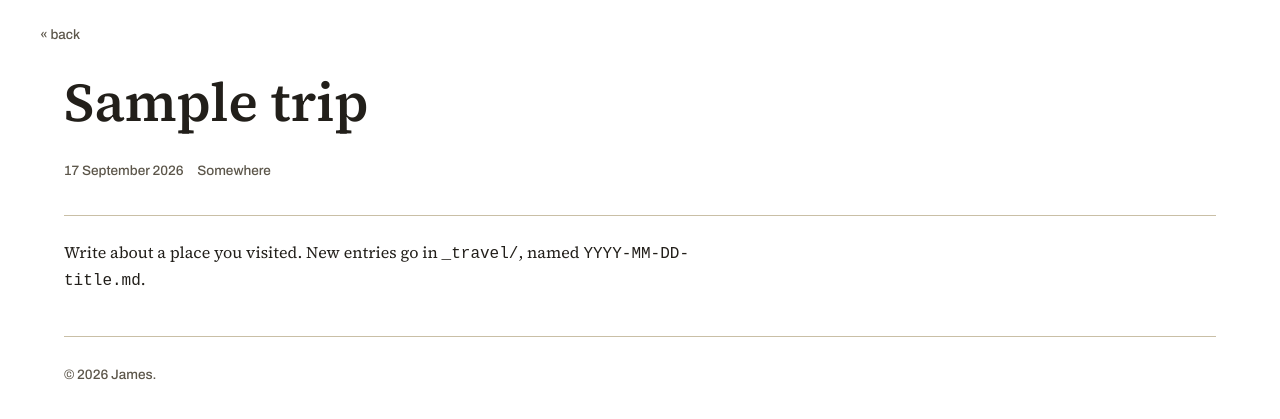
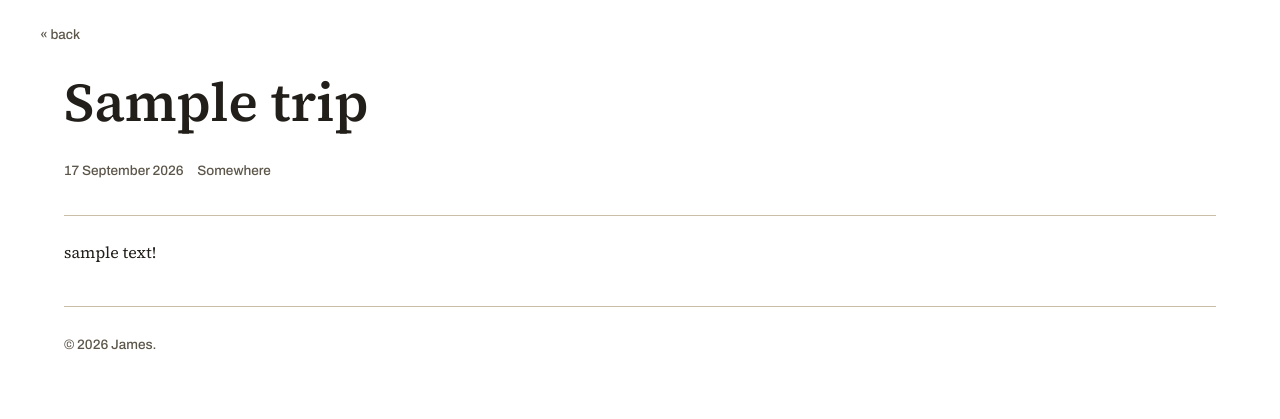
Before and after one commit to HegelianChant/jamesyancey, a Jekyll site: the page built from _travel/2026-09-17-sample-trip.md, in a window 1280 px wide. Shown: the top 419 px of the page. Built offline with Jekyll 4.4.1, drawn with Linux system fonts in a browser that asks for light colours.

Commit message:
Update 2026-09-17-sample-trip.md

```diff
--- a/_travel/2026-09-17-sample-trip.md
+++ b/_travel/2026-09-17-sample-trip.md
@@ -3,4 +3,4 @@ title: "Sample trip"
 date: 2026-09-17
 location: "Somewhere"
 ---
-Write about a place you visited. New entries go in `_travel/`, named `YYYY-MM-DD-title.md`.
+sample text!
```
